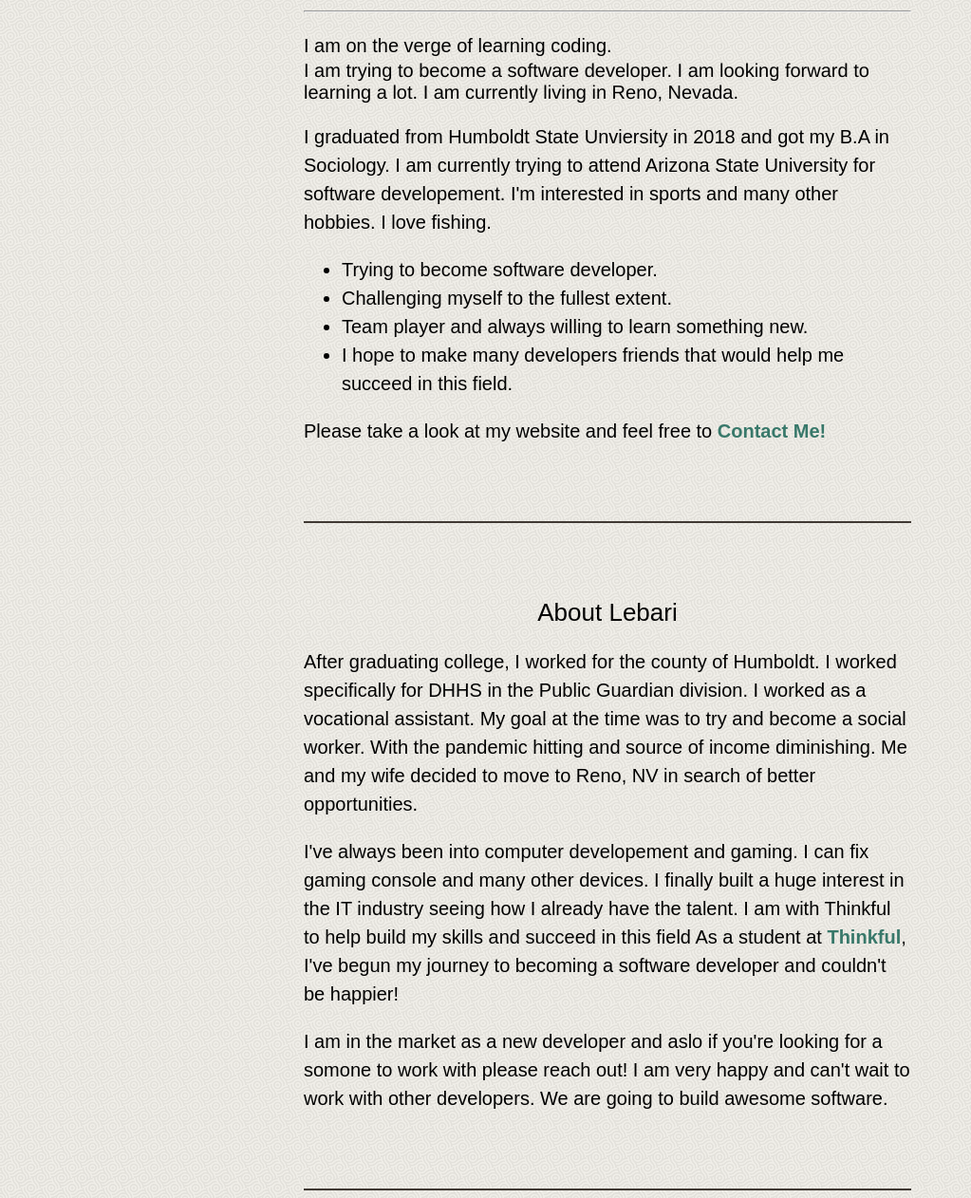
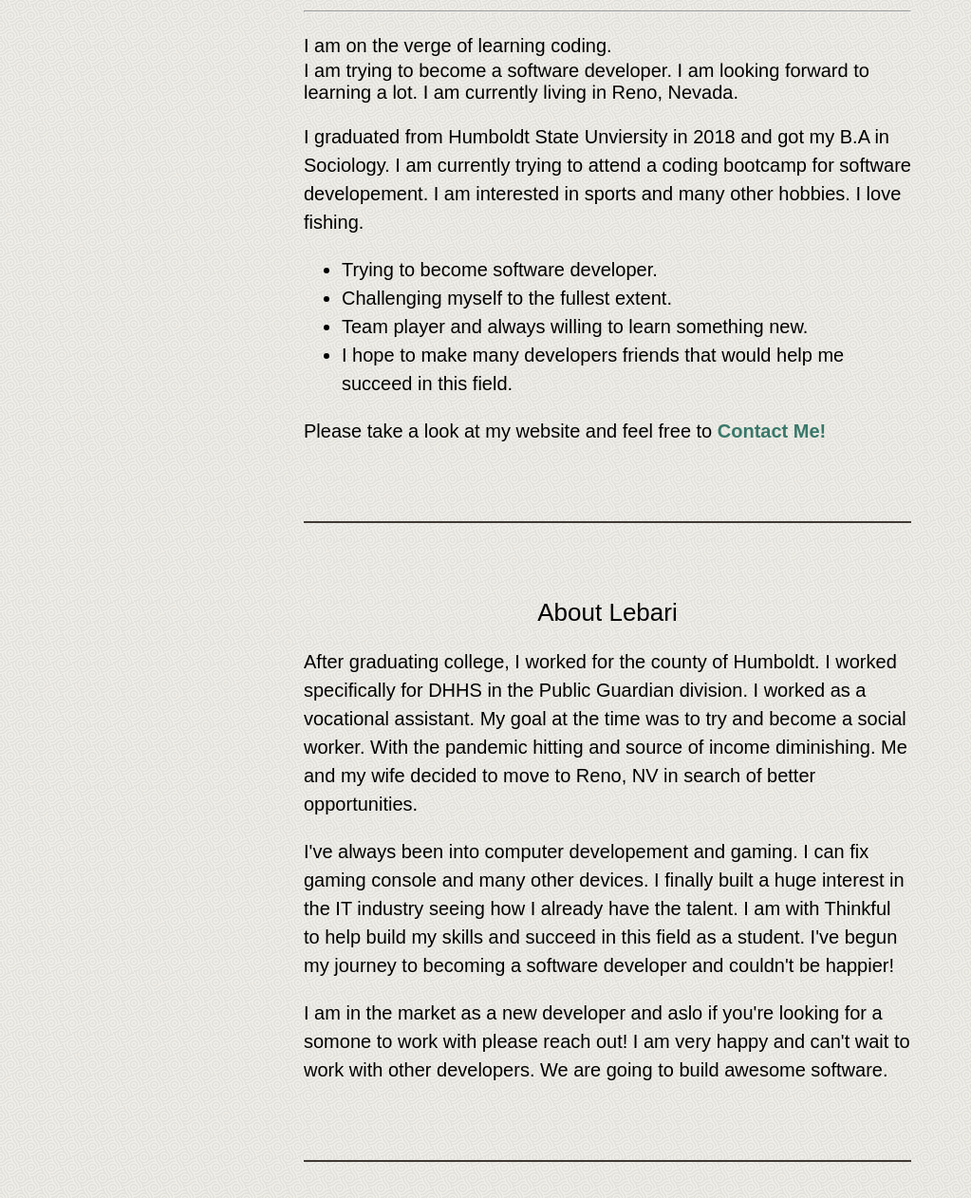
Before and after one commit to lebarisunday/Porfolio-page, a plain HTML site: page index.html in a window 1280 px wide. Shown: the part 926-2188 px from the top of the page at 95% size, without its empty margins (0-1023 px from the left). Drawn offline with nearby package versions, Linux system fonts and the light colour scheme; a web font is replaced by a local one.

Commit message:
made a few correction

```diff
--- a/index.html
+++ b/index.html
@@ -43,7 +43,7 @@
       <h1>Hello! I'm Lebari Sunday</h1>
       <hr>
       <p>I am on the verge of learning coding.</p> I am trying to become a software developer. I am looking forward to learning a lot. I am currently living in Reno, Nevada.</p>
-        <p>I graduated from Humboldt State Unviersity in 2018 and got my B.A in Sociology. I am currently trying to attend Arizona State University for software developement. I'm interested in sports and many other hobbies. I love fishing.</p>
+        <p>I graduated from Humboldt State Unviersity in 2018 and got my B.A in Sociology. I am currently trying to attend a coding bootcamp for software developement. I am interested in sports and many other hobbies. I love fishing.</p>
         <ul>
           <li>Trying to become  software developer.</li>
           <li>Challenging myself to the fullest extent.</li>
@@ -59,7 +59,7 @@
       <h2 class="border-top">About Lebari</h2>
         <p>After graduating college, I worked for the county of Humboldt. I worked specifically for DHHS in the Public Guardian division. I worked as a vocational assistant. My goal at the time was to try and become a social worker. With the pandemic hitting and source of income diminishing. Me and my wife decided to move to Reno, NV in search of better opportunities.</p>
 
-        <p>I've always been into computer developement and gaming. I can fix gaming console and many other devices. I finally built a huge interest in the IT industry seeing how I already have the talent. I am with Thinkful to help build my skills and succeed in this field As a student at <a href="http://thinkful.com">Thinkful</a>, I've begun my journey to becoming a software developer and couldn't be happier!</a>
+        <p>I've always been into computer developement and gaming. I can fix gaming console and many other devices. I finally built a huge interest in the IT industry seeing how I already have the talent. I am with Thinkful to help build my skills and succeed in this field as a student. I've begun my journey to becoming a software developer and couldn't be happier!</a>
 
         <p>I am in the market as a new developer and aslo if you're looking for a somone to work with please reach out! I am very happy and can't wait to work with other developers. We are going to build awesome software.</p>
       </section>
```
